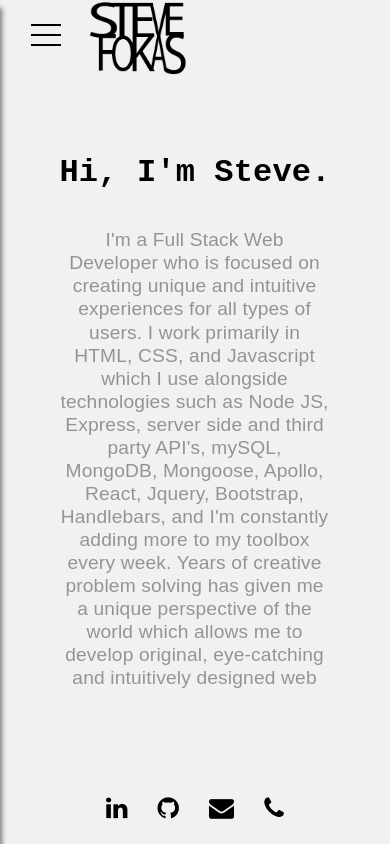
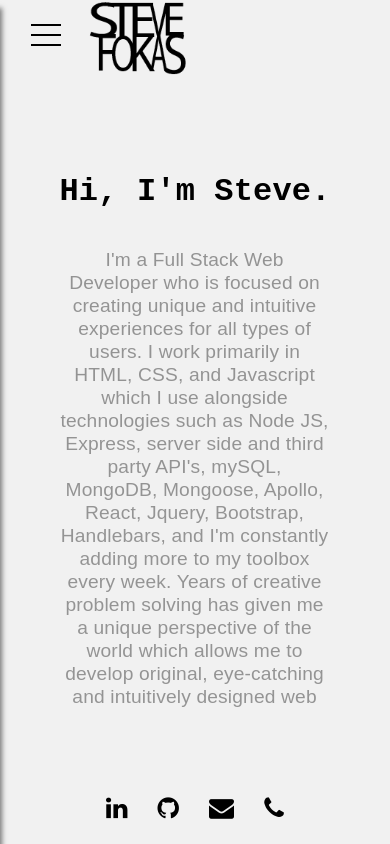
Before and after one commit to sf487552/portfolio-page-rct, a React (Create React App) app: page /about in a window 390 px wide. Built offline with nearby package versions, Linux system fonts and the light colour scheme; no server answers.

Commit message:
last minute responsive issues

```diff
--- a/src/App.css
+++ b/src/App.css
@@ -9,7 +9,7 @@
   letter-spacing: 0.01em;
   background: #f1f1f1;
   /* overflow: hidden; */
-  bottom: 100;
+  bottom: 100px;
   display: flex;
   flex-direction: column;
 }
@@ -18,9 +18,9 @@
   margin-top: 6%;
 }
 
-@media screen and (max-width: 400px) {
+@media screen and (max-width: 450px) {
   main {
-    margin-top: 21%;
+    margin-top: 30%;
   }
 }
 
--- a/src/components/about/about.css
+++ b/src/components/about/about.css
@@ -5,7 +5,7 @@
   display: grid;
   place-content: center;
   text-align: center;
-  max-height: 500px;
+  max-height: 450px;
   overflow-y: hidden;
   /* overflow-x: auto; */
 }
@@ -33,6 +33,7 @@
   width: -webkit-max-content;
   width: -moz-max-content;
   width: max-content;
+  margin-top: 60px;
 }
 
 #intro::before,
```
